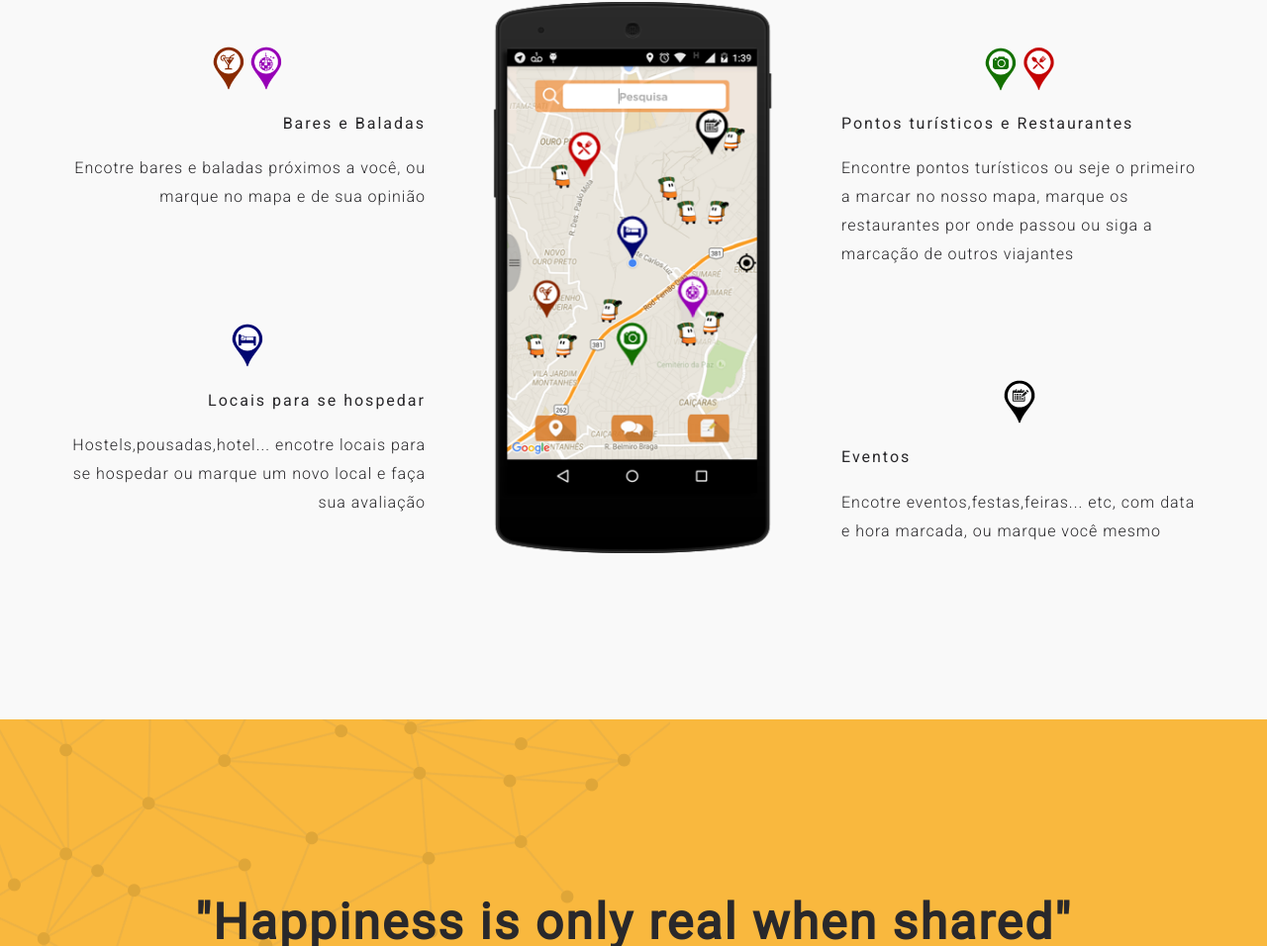
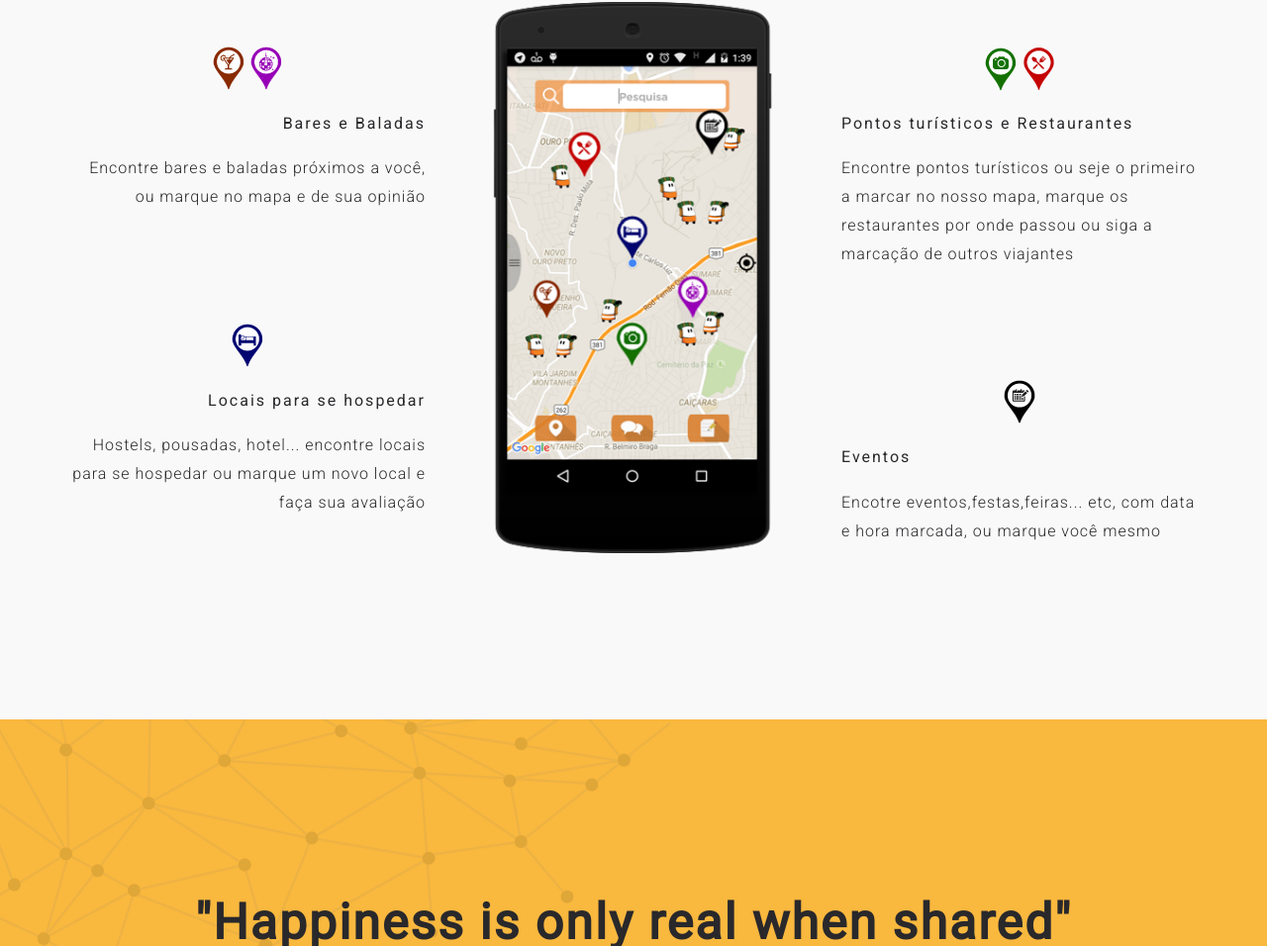
Before and after one commit to beestartt/appackerlp, a plain HTML site: page index.html in a window 1280 px wide. Shown: the part 2764-3720 px from the top of the page at 99% size. Drawn offline with nearby package versions, Linux system fonts and the light colour scheme.

Commit message:
Ajustes de texto

```diff
--- a/index.html
+++ b/index.html
@@ -198,7 +198,7 @@
                             <img class="img-responsive" src="images/Icones Appacker/bar-icon.png" alt="overview"/>
                             <h4 class="bold">Bares e Baladas</h4>
                             <p>
-                                Encotre bares e baladas pr&oacute;ximos a voc&ecirc;, ou marque no mapa e de sua opini&atilde;o
+                                Encontre bares e baladas pr&oacute;ximos a voc&ecirc;, ou marque no mapa e de sua opini&atilde;o
                             </p>
                         </div><!-- text-right space100 end -->
 
@@ -206,7 +206,7 @@
                             <img class="img-responsive" src="images/Icones Appacker/hostel-icon.png" alt="overview" />
                             <h4 class="bold">Locais para se hospedar</h4>
                             <p>
-                                Hostels,pousadas,hotel... encotre locais para se hospedar ou marque um novo local e fa&ccedil;a sua avalia&ccedil;&atilde;o
+                                Hostels, pousadas, hotel... encontre locais para se hospedar ou marque um novo local e fa&ccedil;a sua avalia&ccedil;&atilde;o
                             </p>
                         </div><!-- text-right end -->
 
```
